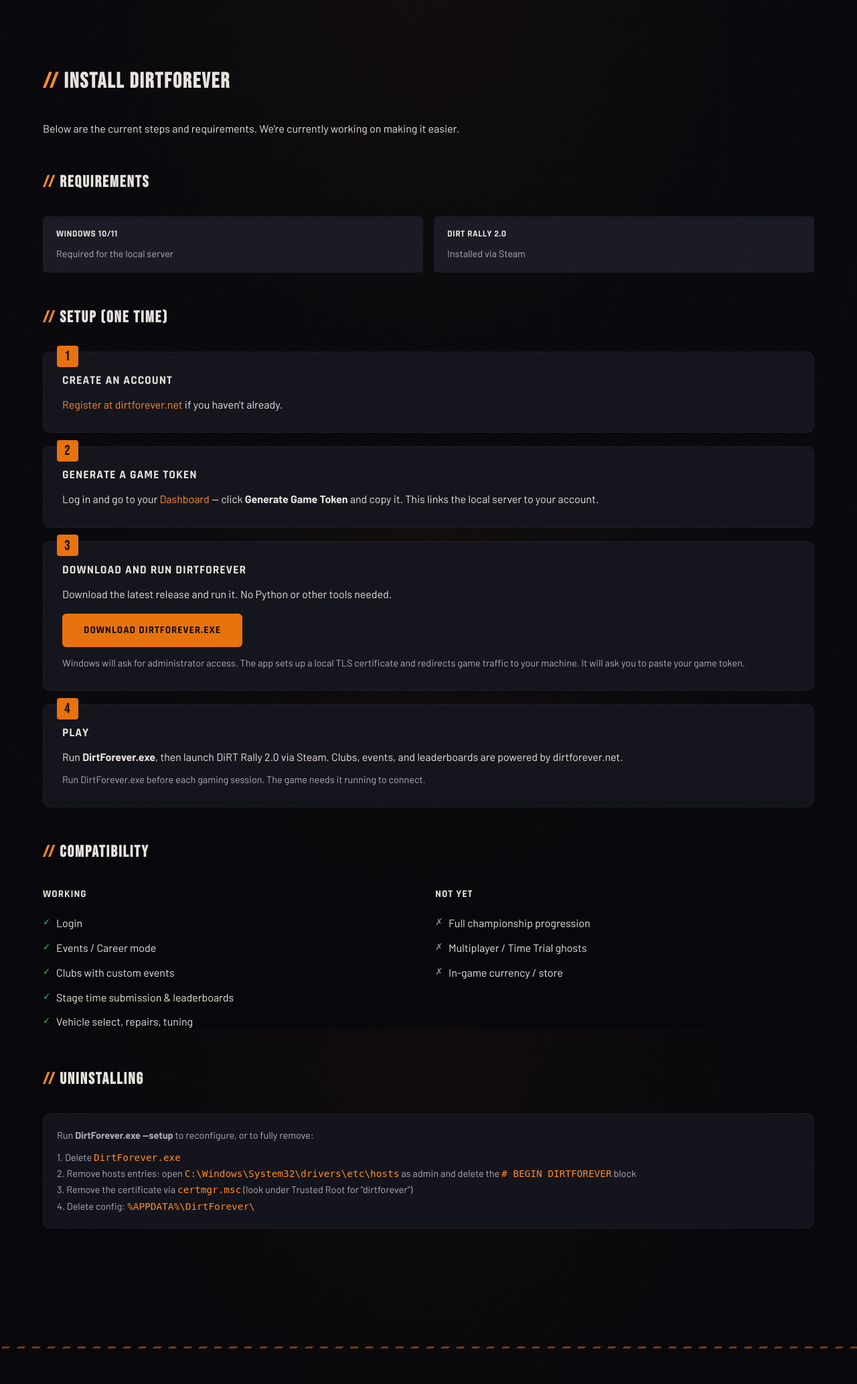
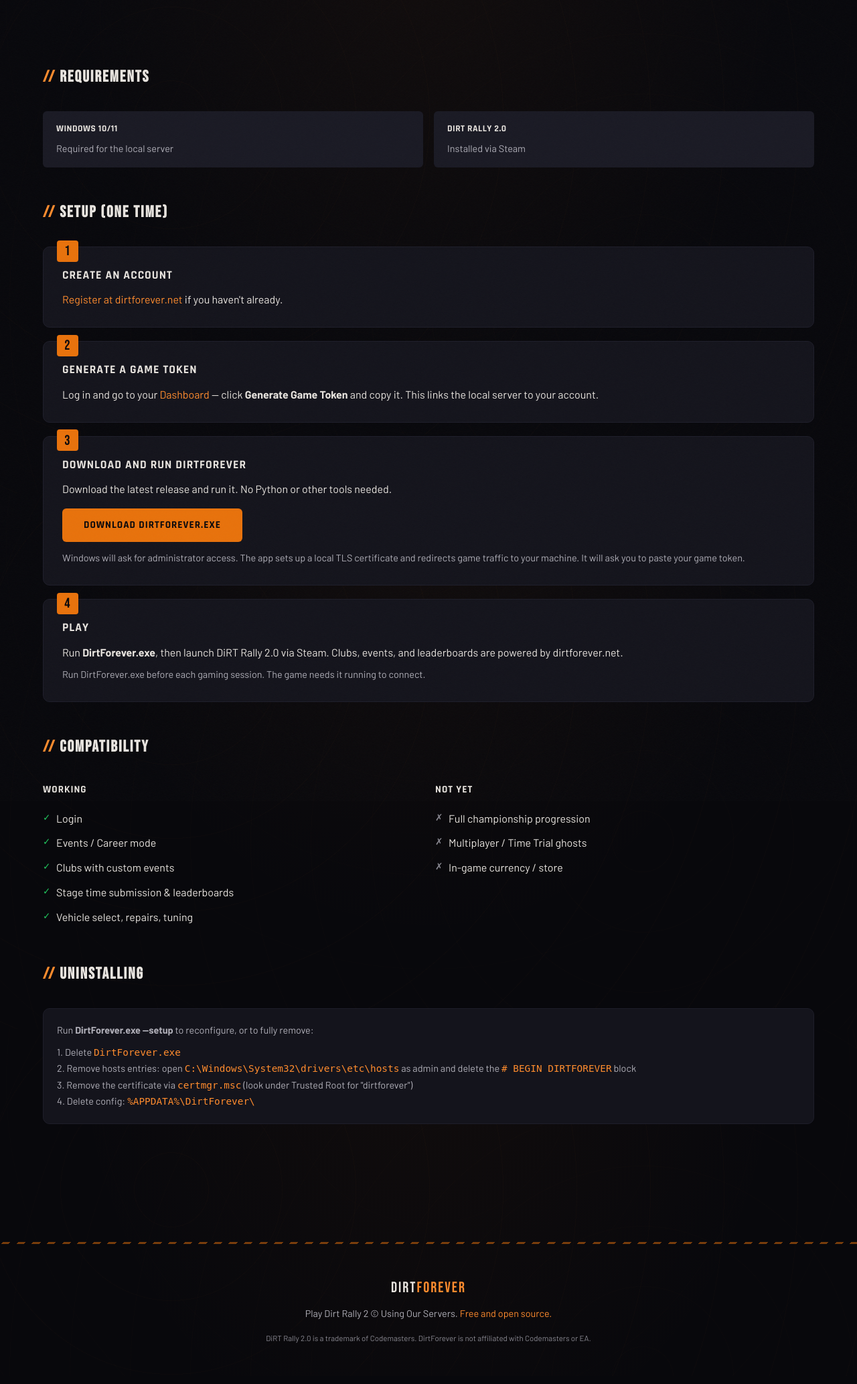
Before and after one commit to winrid/dirtforever, a Flask app: page /install in a window 1280 px wide. Shown: the part 64-2130 px from the top of the page at 67% size. After the commit the page ends 2069 px from the top, so only its background shows below. Run offline with Flask 3, Linux system fonts and the light colour scheme; some libraries are stand-ins or nearby versions.

Commit message:
remove note

```diff
--- a/web/templates/install.html
+++ b/web/templates/install.html
@@ -132,11 +132,6 @@
 
 <section class="section install-section" style="padding-top: 6rem;">
     <div class="container">
-        <h1 class="section-title"><span class="accent">//</span> INSTALL DIRTFOREVER</h1>
-        <p>Below are the current steps and requirements. We're currently working on making it easier.</p>
-    </div>
-
-    <div class="container">
         <h2 class="section-title" style="font-size:1.5rem;"><span class="accent">//</span> REQUIREMENTS</h2>
         <div class="install-prereqs">
             <div class="install-prereq">
```
